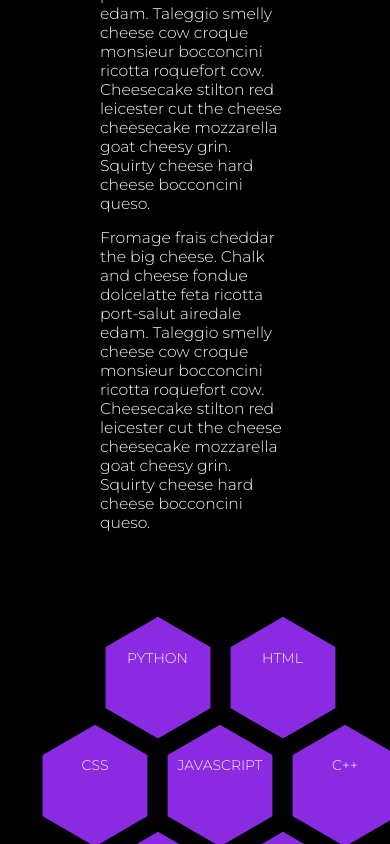
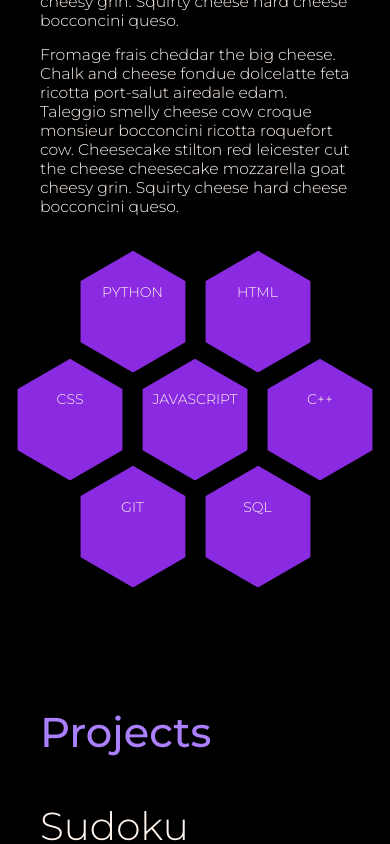
Before and after one commit to FemputerCodes/website-portfolio, a React (Create React App) app: page / in a window 390 px wide. Shown: the part 1156-2000 px from the top of the page. Built offline with nearby package versions, Linux system fonts and the light colour scheme.

Commit message:
updated responsiveness to be standard with small to large

```diff
--- a/src/pages/About.js
+++ b/src/pages/About.js
@@ -56,7 +56,6 @@ function About() {
             queso.
           </p>
         </div>
-        <div class="hexagon-content">
         <ul class="hexagon">
           <li class="hexagon-cell">
             {/* <img class="hexagon-cell-img" src={pythonIcon} alt="python icon" /> */}
@@ -89,7 +88,6 @@ function About() {
         </ul>
       </div>
     </div>
-    </div>
   );
 }
 
--- a/src/styles/About.css
+++ b/src/styles/About.css
@@ -3,8 +3,8 @@
   flex-direction: column;
   height: auto;
   padding-top: 30px;
-  margin-left: 50px;
-  margin-right: 50px;
+  margin-left: 20px;
+  margin-right: 20px;
 }
 
 #about h1 {
@@ -16,27 +16,15 @@
 .about-container {
   position: relative;
   display: flex;
-  flex-direction: row;
+  flex-direction: column;
   width: 100%;
   height: 100%;
-  gap: 50px;
 }
 
 .about-content {
-  font-size: 0.8em;
+  font-size: 0.6em;
   position: relative;
-  width: 50%;
-  height: 100%;
-}
-
-.hexagon-content {
-  position: relative;
-  justify-content: center;
-  align-items: center;
-  padding-left: 25px;
-  padding-right: 25px;
-  width: 50%;
-  height: 100%;
+  width: 100%;
 }
 
 .hexagon {
@@ -45,14 +33,14 @@
   list-style: none;
   justify-content: center;
   align-items: center;
+  width: 100%;
   padding: 0;
 }
 
 .hexagon-cell {
   background: blueviolet;
   max-width: 100px;
-  /* max-height: 55px; */
-  width: 85%;
+  width: 100%;
   height: var(--height);
   margin-top: 25px;
   margin-right: 12.5px;
@@ -89,6 +77,7 @@
 }
 
 /* Adjust margins for hexagon cells */
+/* (screenWidth - numHex * hexWidth - ((numHex - 1) * spaceBetween)) / numHex - 1*/
 .hexagon-cell:nth-child(1) {
   margin-left: calc((100% - 2 * var(--width) - 25px) / 2);
 }
@@ -96,10 +85,10 @@
   margin-right: calc((100% - 2 * var(--width) - 25px) / 2);
 }
 .hexagon-cell:nth-child(3) {
-  margin-left: calc((100% - 3 * var(--width) - 2 * 25px) / 2);
+  margin-left: calc((100% - 3 * var(--width) - (2 * 25px)) / 2);
 }
 .hexagon-cell:nth-child(5) {
-  margin-right: calc((100% - 3 * var(--width) - 2 * 25px) / 2);
+  margin-right: calc((100% - 3 * var(--width) - (2 * 25px)) / 2);
 }
 .hexagon-cell:nth-child(6) {
   margin-left: calc((100% - 2 * var(--width) - 25px) / 2);
@@ -109,19 +98,20 @@
 }
 
 /******** Responsiveness *******/
-@media (max-width: 800px) {
+@media (min-width: 800px) {
   .about-container {
     display: flex;
-    flex-direction: column;
+    flex-direction: row;
+    gap: 50px;
   }
 
   .about-content {
-    font-size: 0.6em;
-    width: 100%;
-    gap: 0;
+    font-size: 0.8em;
+    width: 50%;
+    height: 100%;
   }
 
-  .hexagon-content {
-    width: 100%;
+  .hexagon {
+    width: 50%;
   }
 }
--- a/src/styles/Chatbot.css
+++ b/src/styles/Chatbot.css
@@ -1,5 +1,6 @@
 .chatbot-button {
   position: fixed;
+  display: none;
   bottom: 0px;
   left: 0px;
   background-color: transparent;
@@ -34,8 +35,8 @@ iframe#close {
   display: none;
 }
 
-@media (max-width: 600px) {
+@media (min-width: 600px) {
   .chatbot-button {
-    display: none;
+    display: flex;
   }
 }
--- a/src/styles/Contact.css
+++ b/src/styles/Contact.css
@@ -3,24 +3,24 @@
   flex-direction: column;
   align-items: center;
   height: auto;
-  padding: 30px;
-  margin-left: 50px;
-  margin-right: 50px;
+  padding: 0;
+  top: 0;
+  margin: 20px;
 }
 
 #contact h1 {
-  font-size: 1.6em;
+  font-size: 0.8em;
   margin-top: 40px;
   margin-bottom: 5px;
 }
 
-@media (max-width: 600px) {
+@media (min-width: 600px) {
   #contact {
-    padding: 0;
-    top: 0;
-    margin: 20px;
+    padding: 30px;
+    margin-left: 50px;
+    margin-right: 50px;
   }
   #contact h1 {
-    font-size: 0.8em;
+    font-size: 1.6em;
   }
 }
--- a/src/styles/Home.css
+++ b/src/styles/Home.css
@@ -46,6 +46,7 @@
   flex-direction: column;
   justify-content: center;
   align-items: center;
+  margin: 15px;
   width: 100%;
   height: 100vh;
   z-index: 0;
@@ -53,7 +54,7 @@
 
 #home .title-container #title {
   font-weight: var(--font-weight);
-  font-size: 1.8em;
+  font-size: 1em;
   text-align: center;
   text-shadow: 0 0 5px var(--black);
   padding: 10px;
@@ -62,12 +63,12 @@
   z-index: 0;
 }
 
-@media (max-width: 600px) {
+@media (min-width: 600px) {
   #home .title-container {
     margin: 15px;
   }
 
   #home .title-container #title {
-    font-size: 1em;
+    font-size: 1.8em;
   }
 }
--- a/src/styles/Projects.css
+++ b/src/styles/Projects.css
@@ -3,8 +3,8 @@
   flex-direction: column;
   height: auto;
   padding-top: 30px;
-  margin-left: 50px;
-  margin-right: 50px;
+  margin-left: 20px;
+  margin-right: 20px;
 }
 
 #projects h1 {
@@ -14,25 +14,29 @@
 }
 
 .projects-content-box p {
-  font-size: 0.8em;
+  font-size: 0.6em;
 }
 
-@media (max-width: 600px) {
+.live-play {
+  display: none;
+}
+
+@media (min-width: 600px) {
   #projects {
-    padding: 0;
-    top: 0;
-    margin: 20px;
+    padding-top: 30px;
+    margin-left: 50px;
+    margin-right: 50px;
   }
 
   #projects h1 {
+    font-size: 1.6em;
+  }
+
+  .projects-content-box p {
     font-size: 0.8em;
   }
 
-  .projects-content-box p {
-    font-size: 0.6em;
-  }
-
   .live-play {
-    display: none;
+    display: flex;
   }
 }
```
Lines whose indentation alone changed are shown as unchanged.
